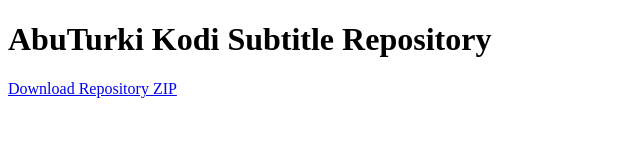
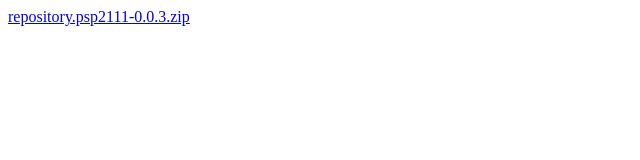
Before and after one commit to rsmq/Aboturki, a plain HTML site: page index.html in a window 1280 px wide. Shown: the whole page, without its empty margins (0-640 px from the left). Drawn offline with Linux system fonts and the light colour scheme.

Commit message:
Update index.html

```diff
--- a/index.html
+++ b/index.html
@@ -1,10 +1,2 @@
 <!DOCTYPE html>
-<html>
-<head>
-  <title>AbuTurki Repository</title>
-</head>
-<body>
-  <h1>AbuTurki Kodi Subtitle Repository</h1>
-  <p><a href="repository.abuturki.zip">Download Repository ZIP</a></p>
-</body>
-</html>
+<a href="repository.psp2111-0.0.3.zip">repository.psp2111-0.0.3.zip</a>
```
